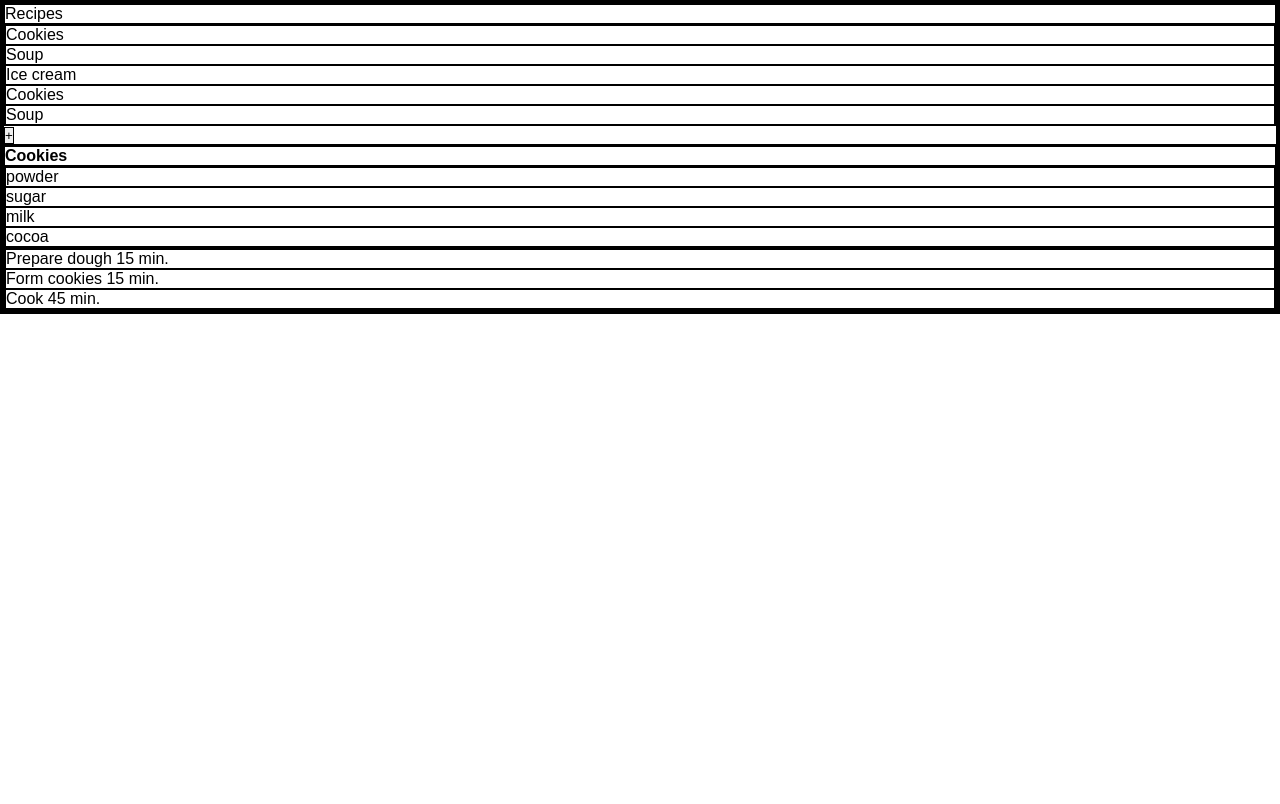
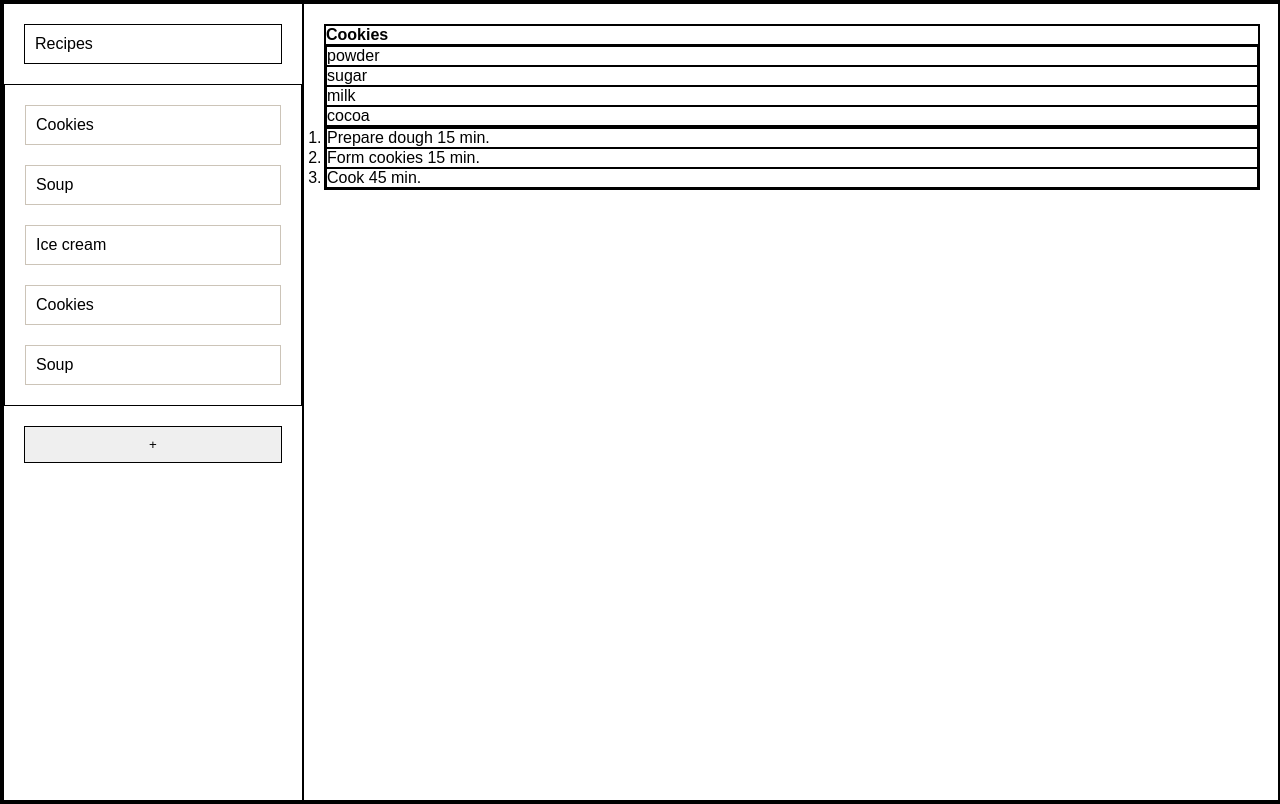
Before and after one commit to marcin-sudol/recipe-book, a website: page index.html in a window 1280 px wide. Drawn offline with Linux system fonts and the light colour scheme.

Commit message:
css: layout & formatting

```diff
--- a/index.html
+++ b/index.html
@@ -39,14 +39,16 @@
           <li>Soup</li>
           <li>Ice cream</li>
         </ul>
-        <button type="button">+</button>
+        <button type="button" id="add-recipe">+</button>
       </nav>
 
-      <article id="recipe-container">
-        <h4 id="recipe-name"></h4>
-        <ul id="ingredients"></ul>
-        <ol id="steps"></ol>
-      </article>
+      <div id="right-area">
+        <article id="recipe-container">
+          <h4 id="recipe-name"></h4>
+          <ul id="ingredients"></ul>
+          <ol id="steps"></ol>
+        </article>
+      </div>
     </main>
 
     <!-- SCRIPTS -->
--- a/src/style.scss
+++ b/src/style.scss
@@ -22,7 +22,58 @@ $font-normal: "Montserrat", sans-serif;
 // ------------------------------------------
 // LAYOUT
 // ------------------------------------------
+main {
+  display: flex;
+  flex-direction: row;
+  height: 100vh;
+  width: 100vw;
+
+  #recipes {
+    flex: 0 0 300px;
+
+    #recipe-list-header,
+    li,
+    #add-recipe {
+      margin: 20px;
+      padding: 10px;
+    }
+
+    #recipe-list {
+      list-style: none;
+    }
+
+    #add-recipe {
+      display: block;
+      // think how to make it better
+      width: calc(100% - 40px);
+    }
+  }
+
+  #right-area {
+    flex: 1 1 100%;
+    #recipe-container {
+      margin: 20px;
+      #ingredients {
+        list-style: none;
+      }
+    }
+  }
+}
 
 // ------------------------------------------
 // OTHER FORMATTING
 // ------------------------------------------
+
+main {
+  #recipes {
+    li {
+      border: 1px solid $color-medium;
+    }
+
+    #add-recipe {
+    }
+  }
+
+  #recipe-container {
+  }
+}
```
Also changed, not shown: src/style.css, 1 other file.
